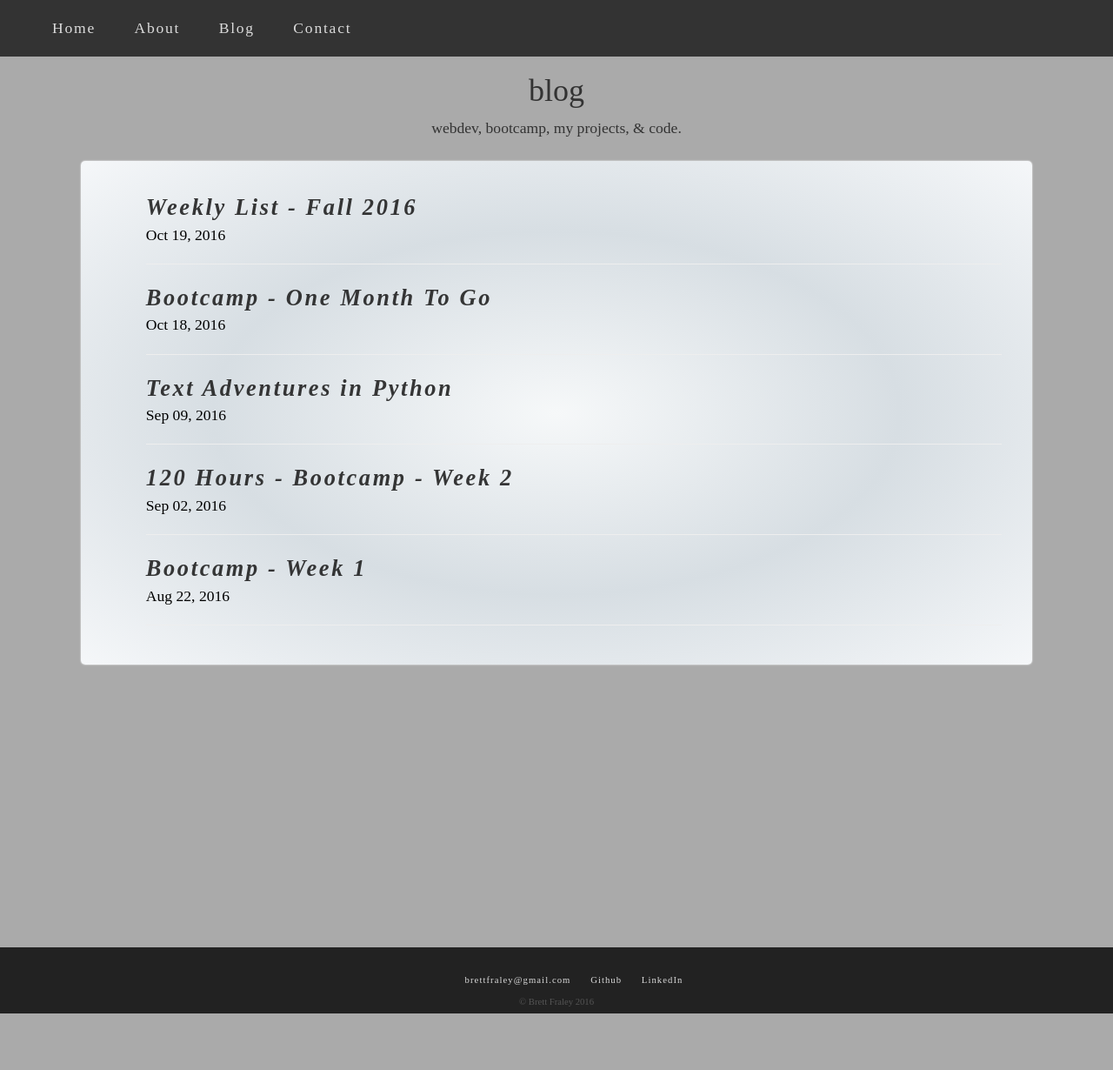
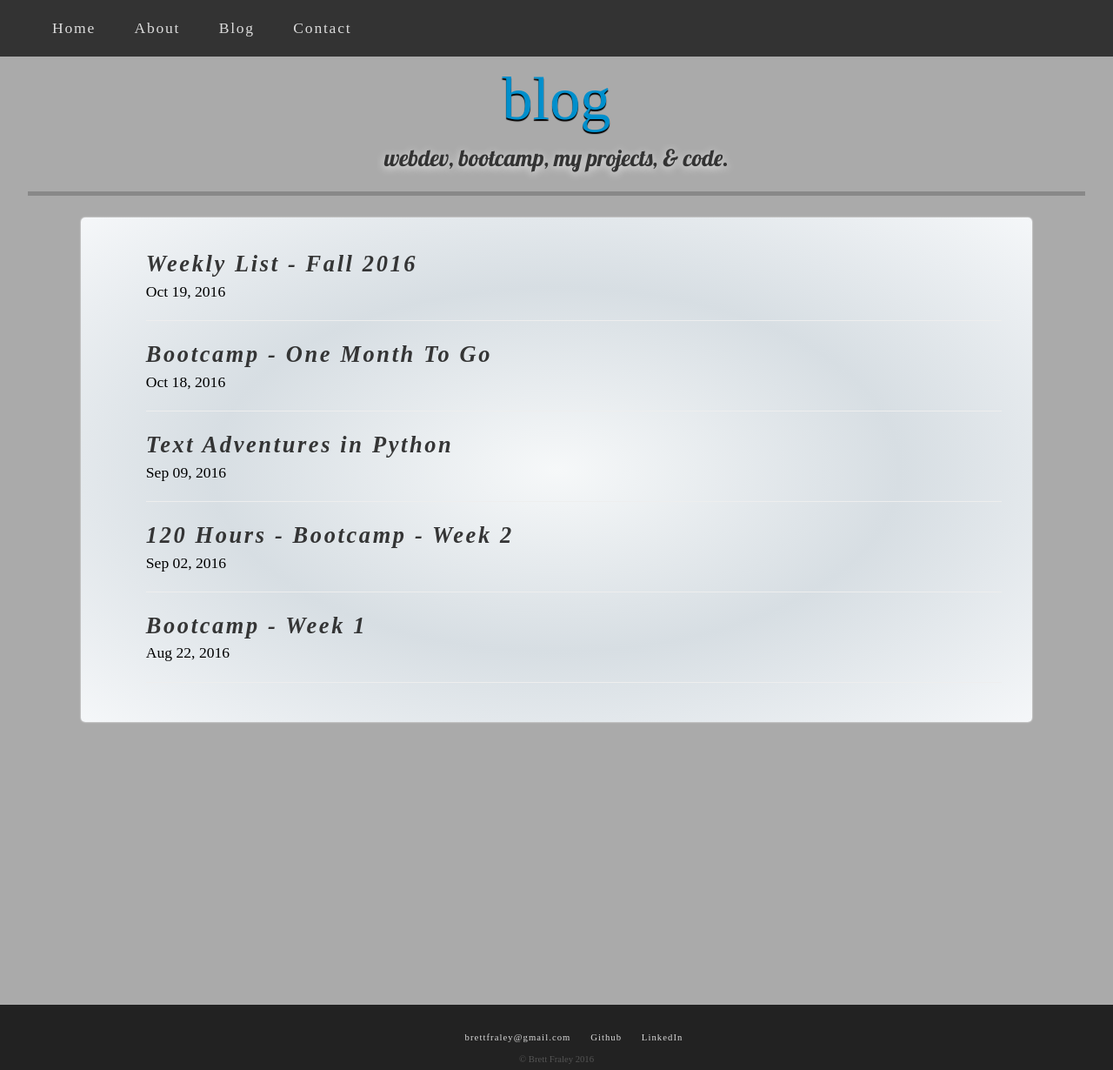
Before and after one commit to bFraley/bFraley.github.io, a Jekyll site: the page built from blog.html, in a window 1280 px wide. Shown: the whole page at 87% size. Built offline with Jekyll 4.4.1, drawn with Linux system fonts in a browser that asks for light colours; nearby versions of some CDN libraries; some web fonts are replaced; before the commit the page ends 1165 px from its top, so only the background shows below that.

Commit message:
polishing / style improvements

```diff
--- a/blog.html
+++ b/blog.html
@@ -3,8 +3,8 @@ layout: posts
 title: Blog
 ---
 
-<h1>blog</h1>
-<p>webdev, bootcamp, my projects, &amp; code.</p>
+<h1 id="blog-heading">blog</h1>
+<p id="blog-subheading">webdev, bootcamp, my projects, &amp; code.</p>
 
 <article class="home-article blog-list">
     <ul>
--- a/styles.css
+++ b/styles.css
@@ -29,8 +29,6 @@ header h1 {
 }
 
 footer {
-    /*position:fixed;
-    bottom:0;*/
     width: 100%;
     margin: 100px 0px 0px 0px;
     padding:30px 0px 5px 0px;
@@ -237,3 +235,20 @@ header, .blog-list {
     float:right;
     margin-right:25px;
 }
+
+#blog-heading {
+    margin:10px auto;
+    font-size:4em;
+    text-shadow: 0px 2px 1px #000;
+    max-width:500px;
+    border-radius:100%;
+    color:#008fcc;
+}
+
+#blog-subheading {
+    font-size: 1.5em;
+    font-family:'Lobster', cursive;
+    border-bottom:solid 5px #888;
+    padding-bottom:20px;
+    text-shadow: 0px 2px 10px #eee;
+}
```
Also changed, not shown: 2 other files.
